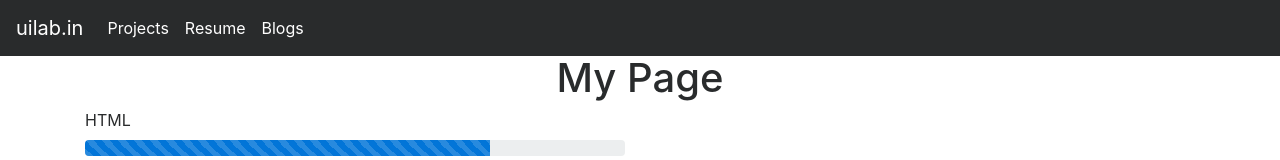
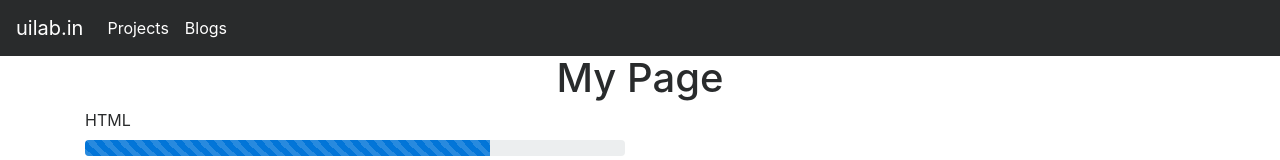
Before and after one commit to akbaruddinht/testPage, a plain HTML site: page index.html in a window 1280 px wide. Shown: the top 160 px of the page. Drawn offline with nearby package versions, Linux system fonts and the light colour scheme; a script that the page names is missing.

Commit message:
remove resume

```diff
--- a/index.html
+++ b/index.html
@@ -20,7 +20,6 @@
 		  <div class="collapse navbar-collapse" id="navbarText">
 		    <div class="navbar-nav">
 		      <a class="nav-item nav-link active" href="#">Projects <span class="sr-only">(current)</span></a>
-		      <a class="nav-item nav-link active" href="#">Resume </a>
 		      <a class="nav-item nav-link active" href="#">Blogs </a>
 		    </div>
 		  </div>
```
